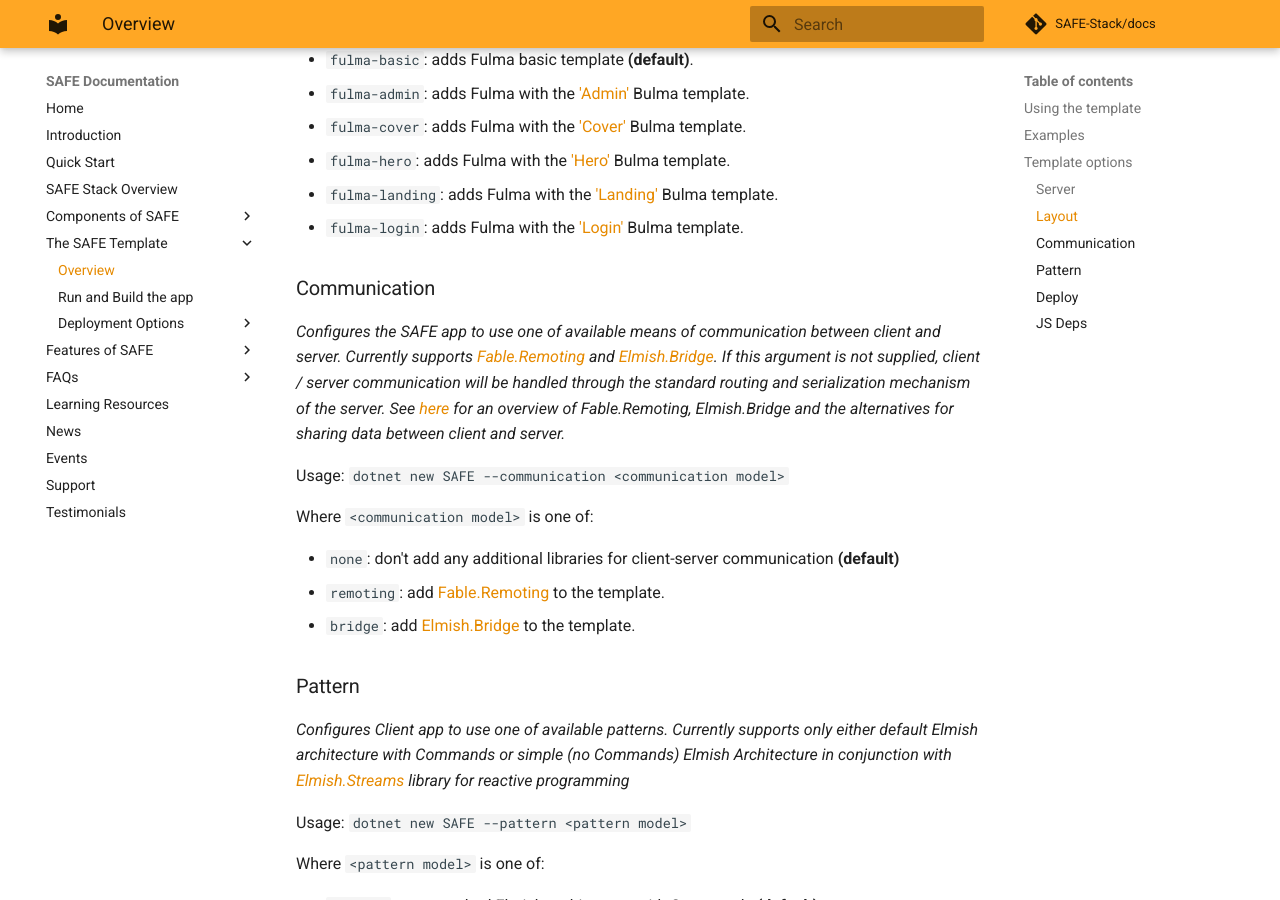
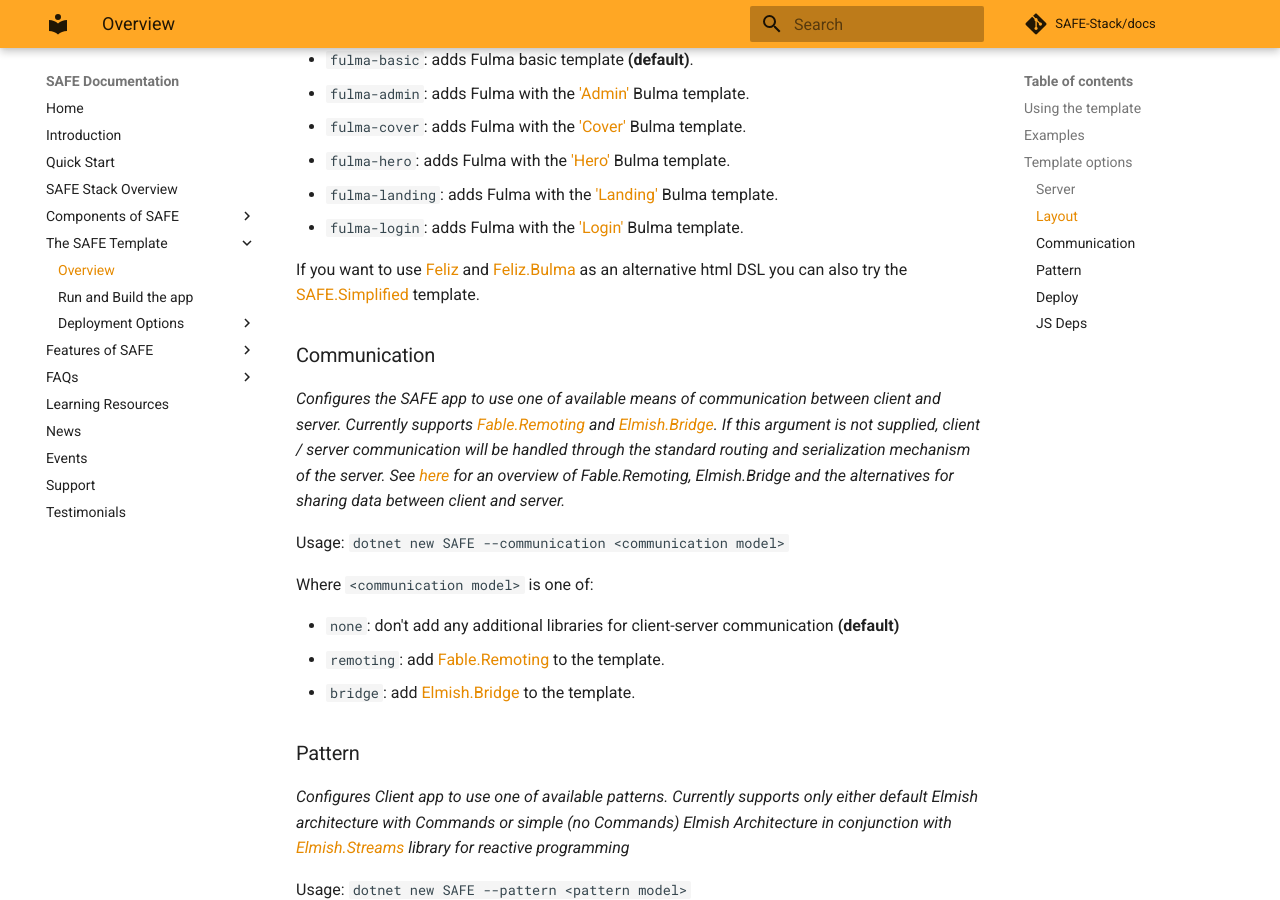
Before and after one commit to SAFE-Stack/docs, an MkDocs documentation site: the page built from docs/template-overview.md, in a window 1280 px wide and 900 px high, scrolled down 1534 px. Built offline with MkDocs 1.6.1 and Material for MkDocs 9.7.7, drawn with Linux system fonts in a browser that asks for light colours; comment, search, counter and statistics services are not loaded.

Commit message:
Include additional template SAFE.Simplified
make it easier to find other templates from the docs
https://twitter.com/GoswinR/status/1278315718111563776

```diff
--- a/docs/template-overview.md
+++ b/docs/template-overview.md
@@ -57,6 +57,9 @@
 * `fulma-landing`: adds Fulma with the ['Landing'](https://bulmatemplates.github.io/bulma-templates/templates/landing.html) Bulma template.
 * `fulma-login`: adds Fulma with the ['Login'](https://bulmatemplates.github.io/bulma-templates/templates/login.html) Bulma template.
 
+If you want to use [Feliz](https://github.com/Zaid-Ajaj/Feliz) and [Feliz.Bulma](https://github.com/Dzoukr/Feliz.Bulma) as an alternative html DSL
+you can also try the [SAFE.Simplified](https://github.com/Zaid-Ajaj/SAFE.Simplified) template.
+
 ### Communication
 
 *Configures the SAFE app to use one of available means of communication between client and server. Currently supports [Fable.Remoting](https://github.com/Zaid-Ajaj/Fable.Remoting) and [Elmish.Bridge](https://github.com/Nhowka/Elmish.Bridge). If this argument is not supplied, client / server communication will be handled through the standard routing and serialization mechanism of the server. See [here](feature-clientserver.md) for an overview of Fable.Remoting, Elmish.Bridge and the alternatives for sharing data between client and server.*
```
